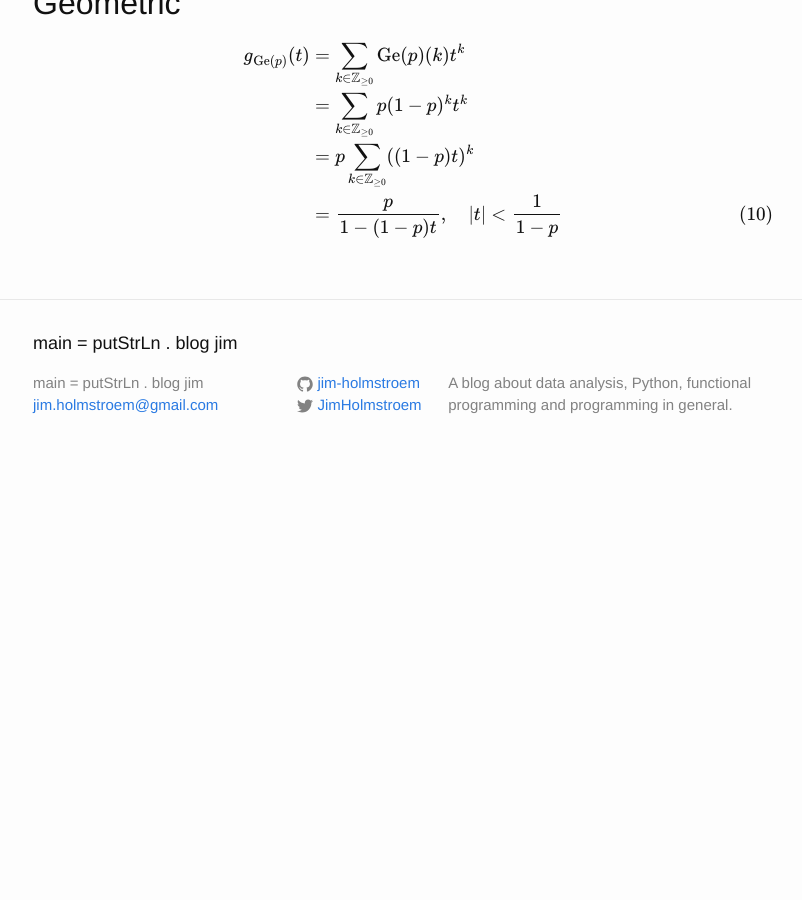
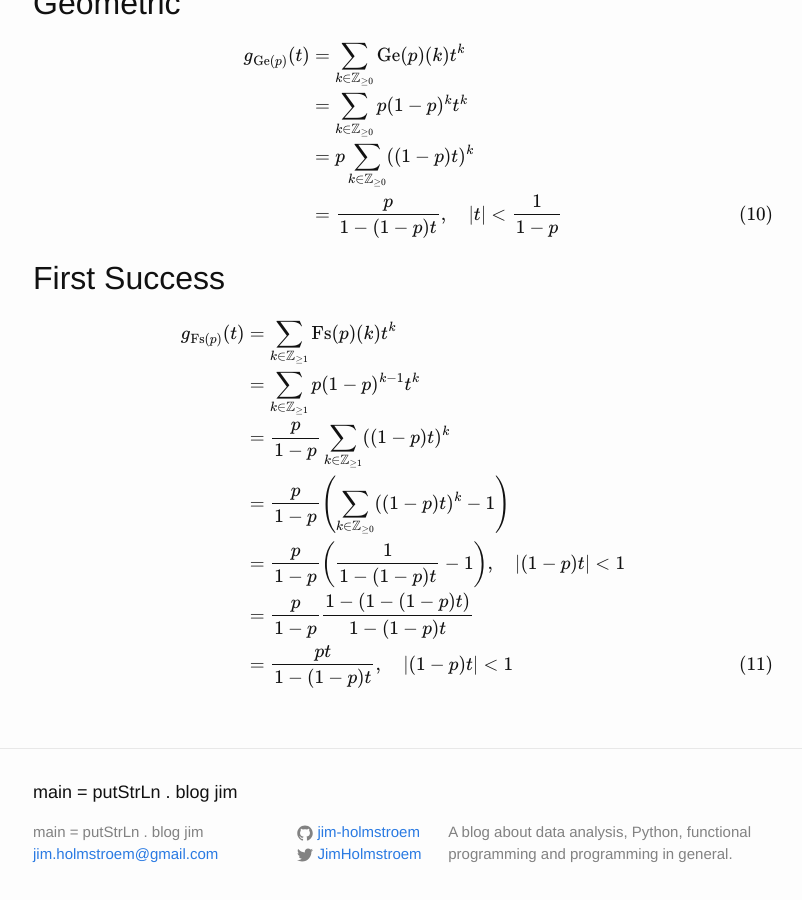
Before and after one commit to Jim-Holmstroem/jim-holmstroem.github.io, a Jekyll site: the page built from _posts/2014-10-18-generating-function-list.markdown, in a window 1280 px wide and 900 px high, scrolled down 1888 px. Shown: the whole window, without its empty margins (237-1039 px from the left). Built offline with Jekyll 4.4.1, drawn with Linux system fonts in a browser that asks for light colours; formulas are drawn with MathJax 3; before the commit the page ends 2365 px from its top, so only the background shows below that.

Commit message:
Fs(p) to generating functions

```diff
--- a/_posts/2014-10-18-generating-function-list.markdown
+++ b/_posts/2014-10-18-generating-function-list.markdown
@@ -114,3 +114,18 @@ $$
                         &= \frac{p}{1-(1-p)t}, \quad |t| < \frac{1}{1-p}
 \end{align}
 $$
+
+First Success
+------------
+
+$$
+\begin{align}
+    g_{\text{Fs}(p)}(t) &= \sum\limits_{k\in\mathbb{Z}_{\ge 1}} \text{Fs}(p)(k) t^k \nonumber \\
+                        &= \sum\limits_{k\in\mathbb{Z}_{\ge 1}} p(1-p)^{k-1} t^k \nonumber \\
+                        &= \frac{p}{1-p}\sum\limits_{k\in\mathbb{Z}_{\ge 1}} ((1-p)t)^k \nonumber \\
+                        &= \frac{p}{1-p}\left(\sum\limits_{k\in\mathbb{Z}_{\ge 0}} ((1-p)t)^k - 1\right) \nonumber \\
+                        &= \frac{p}{1-p}\left(\frac{1}{1-(1-p)t} - 1\right),\quad |(1-p)t|<1 \nonumber \\
+                        &= \frac{p}{1-p} \frac{1-(1-(1-p)t)}{1-(1-p)t} \nonumber \\
+                        &= \frac{pt}{1-(1-p)t},\quad |(1-p)t|<1
+\end{align}
+$$
```
